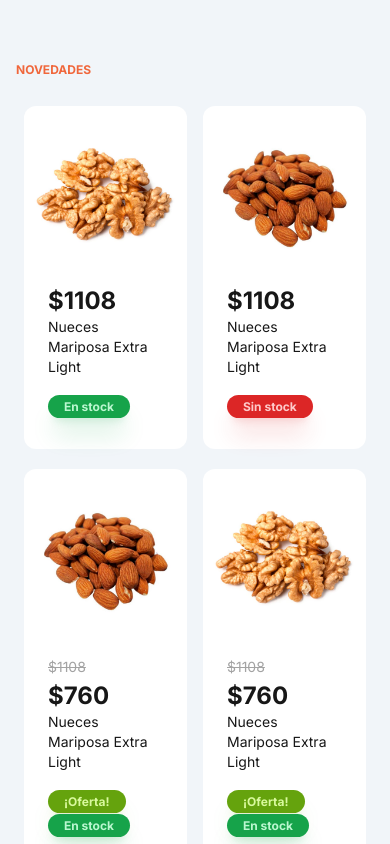
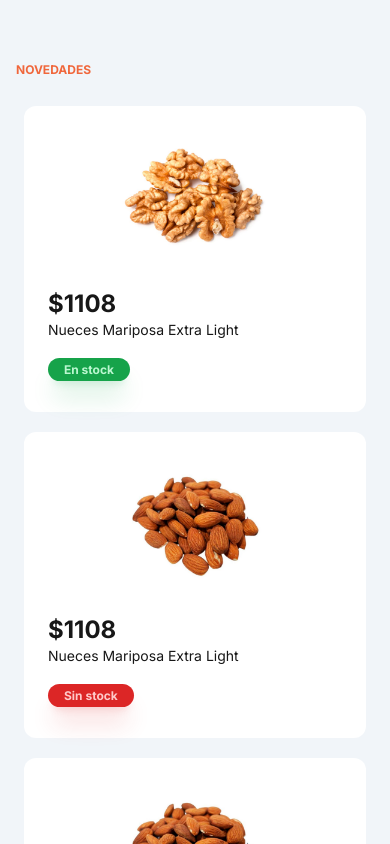
Before and after one commit to alombard1/saludable, a Next.js app: page / in a window 390 px wide. Shown: the part 2160-3004 px from the top of the page. Built offline with nearby package versions, Linux system fonts and the light colour scheme.

Commit message:
chore: change ProductCard design

```diff
--- a/src/components/productcard/index.js
+++ b/src/components/productcard/index.js
@@ -19,16 +19,16 @@ const ProductCard = ({ product }) => {
     <Link
       href={`/product/${slug}`}
       key={id}
-      className="group w-[50%] mb-1 p-2 lg:w-[20%]"
+      className="group w-full mb-1 p-2 lg:w-[20%]"
     >
       <article
         className={`bg-white rounded-xl px-2 py-4 transition hover:drop-shadow-2xl`}
       >
         <div className="image">
-          {images && (
+          {images.length > 0 && (
             <Image
               src={images[0].url}
-              alt={images[0].altText}
+              alt={images[0].alt}
               width={150}
               height={250}
               className="mx-auto"
```
